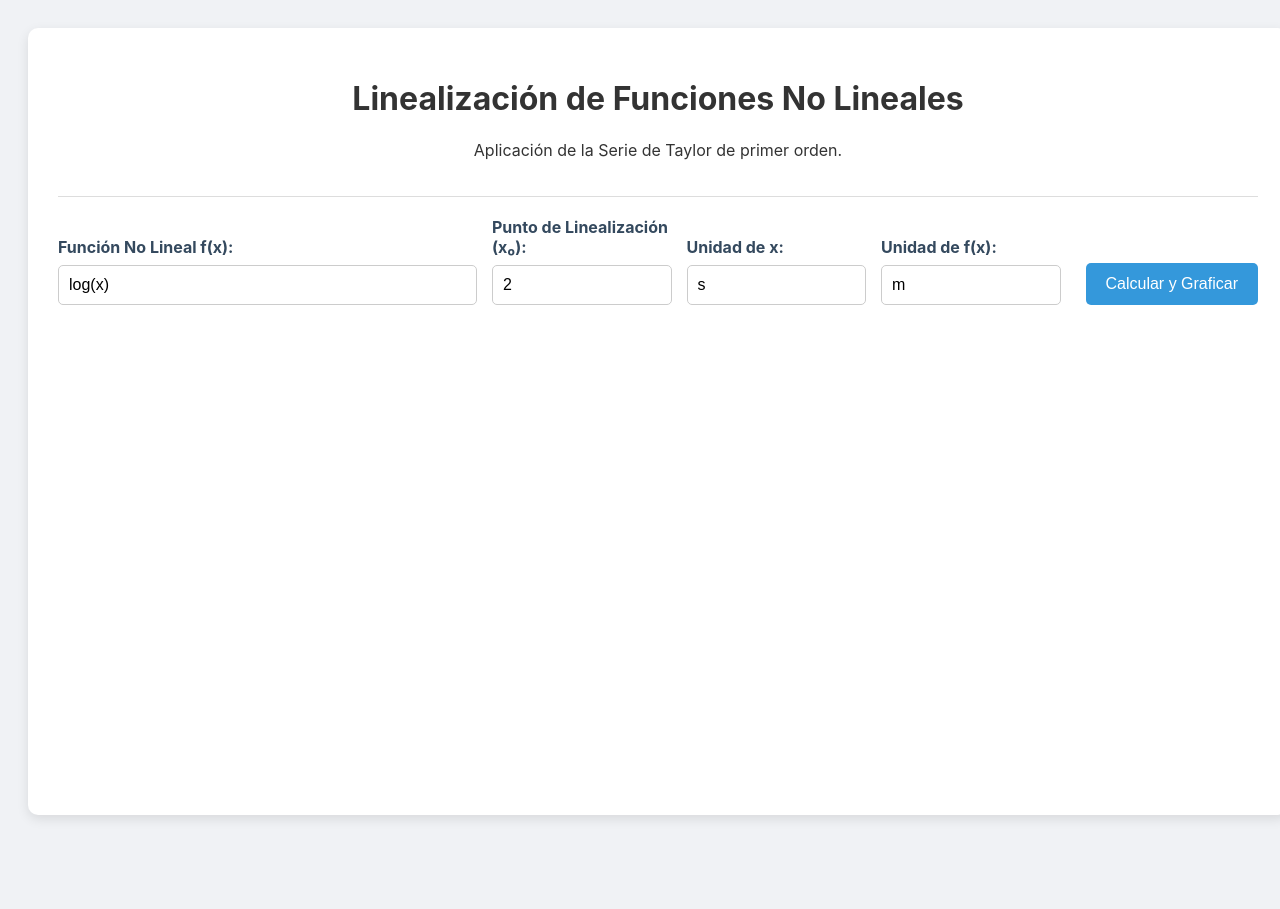
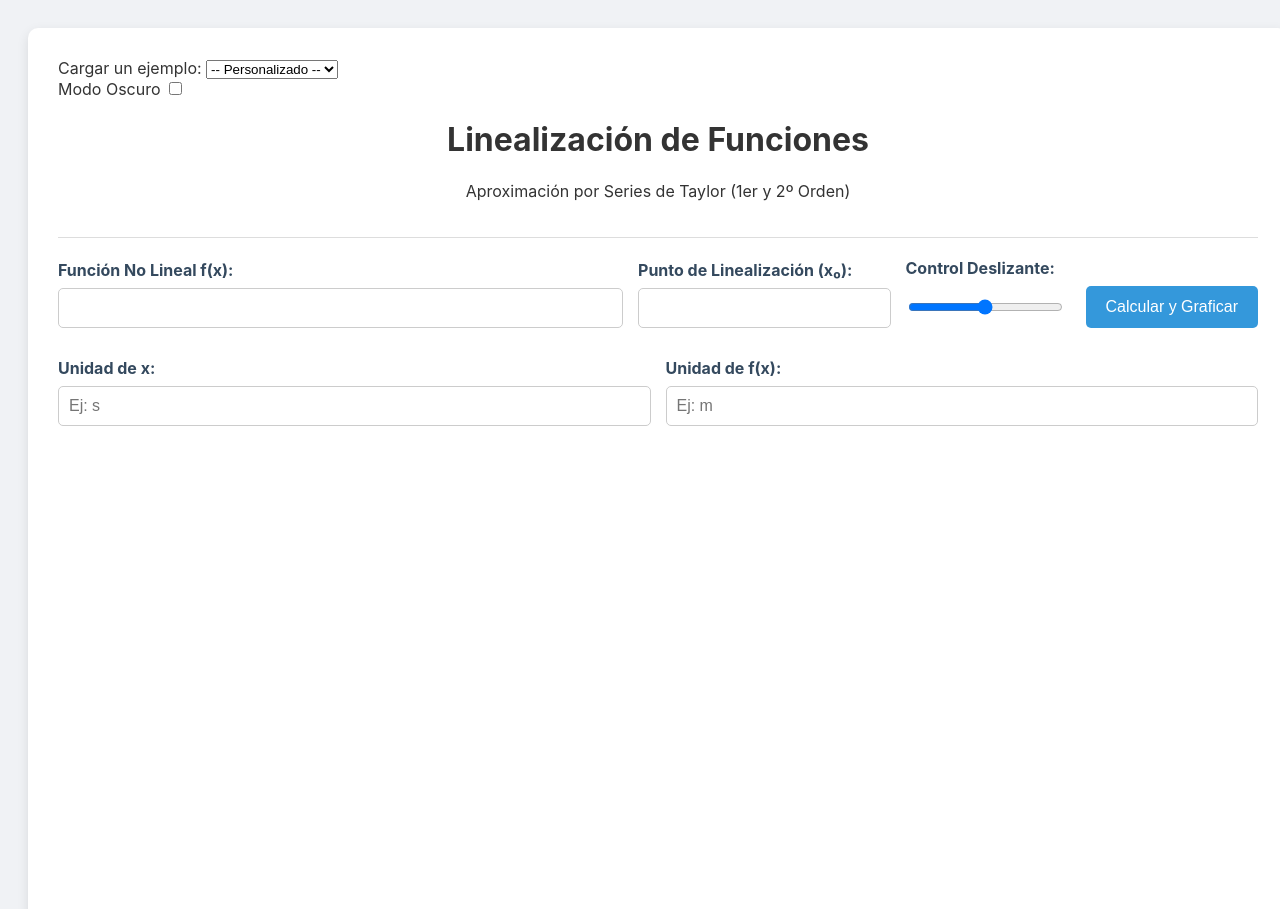
Before and after one commit to ChJamon/ChJamon.github.io, a plain HTML site: page index.html in a window 1280 px wide. Shown: the top 909 px of the page. Before the commit the page ends 843 px from the top, so only its background shows below. Drawn offline with nearby package versions, Linux system fonts and the light colour scheme.

Commit message:
Update index.html

```diff
--- a/index.html
+++ b/index.html
@@ -3,36 +3,61 @@
 <head>
     <meta charset="UTF-8">
     <meta name="viewport" content="width=device-width, initial-scale=1.0">
-    <title>Proyecto de Linealización por Serie de Taylor</title>
+    <title>Proyecto Avanzado de Linealización</title>
     <link rel="stylesheet" href="style.css">
 </head>
 <body>
 
     <div class="container">
+        <div class="top-bar">
+            <div class="example-selector">
+                <label for="exampleSelect">Cargar un ejemplo:</label>
+                <select id="exampleSelect">
+                    <option value="custom">-- Personalizado --</option>
+                </select>
+            </div>
+            <div class="dark-mode-toggle">
+                <label for="darkModeSwitch" class="switch-label">Modo Oscuro</label>
+                <label class="switch">
+                    <input type="checkbox" id="darkModeSwitch">
+                    <span class="slider-toggle"></span>
+                </label>
+            </div>
+        </div>
+
         <header>
-            <h1>Linealización de Funciones No Lineales</h1>
-            <p>Aplicación de la Serie de Taylor de primer orden.</p>
+            <h1>Linealización de Funciones</h1>
+            <p>Aproximación por Series de Taylor (1er y 2º Orden)</p>
         </header>
 
         <main>
+            <div id="error-container" class="error-message" style="display: none;"></div>
+
             <div class="input-section">
                 <div class="form-group large">
                     <label for="functionInput">Función No Lineal f(x):</label>
-                    <input type="text" id="functionInput" placeholder="Ej: x^2, sin(x), log(x)" value="log(x)">
+                    <input type="text" id="functionInput">
                 </div>
                 <div class="form-group small">
                     <label for="x0Input">Punto de Linealización (x₀):</label>
-                    <input type="number" id="x0Input" placeholder="Ej: 2" value="2">
+                    <input type="number" id="x0Input" step="0.1">
                 </div>
-                <div class="form-group small">
+                <div class="form-group medium">
+                    <label for="x0Slider">Control Deslizante:</label>
+                    <input type="range" id="x0Slider" min="-10" max="10" step="0.1" class="slider">
+                </div>
+                <button id="calculateBtn">Calcular y Graficar</button>
+            </div>
+
+            <div class="input-section units-section">
+                 <div class="form-group small">
                     <label for="unitXInput">Unidad de x:</label>
-                    <input type="text" id="unitXInput" placeholder="Ej: segundos" value="s">
+                    <input type="text" id="unitXInput" placeholder="Ej: s">
                 </div>
                 <div class="form-group small">
                     <label for="unitYInput">Unidad de f(x):</label>
-                    <input type="text" id="unitYInput" placeholder="Ej: metros" value="m">
+                    <input type="text" id="unitYInput" placeholder="Ej: m">
                 </div>
-                <button id="calculateBtn">Calcular y Graficar</button>
             </div>
 
             <div class="output-container">
@@ -40,8 +65,10 @@
                     <div id="results" class="results-section" style="display: none;">
                         <h2>Resultados del Cálculo</h2>
                         <div id="fx0Output"></div>
-                        <div id="derivativeOutput"></div>
+                        <div id="derivative1Output"></div>
+                        <div id="derivative2Output"></div>
                         <div id="linearFunctionOutput"></div>
+                        <div id="quadraticFunctionOutput"></div>
                     </div>
 
                     <div id="ai-interpretation" class="ai-section" style="display: none;">
@@ -61,7 +88,6 @@
 
     <script src="https://cdnjs.cloudflare.com/ajax/libs/mathjs/12.4.1/math.js"></script>
     <script src="https://cdn.jsdelivr.net/npm/chart.js"></script>
-
     <script src="script.js"></script>
 </body>
 </html>
```
